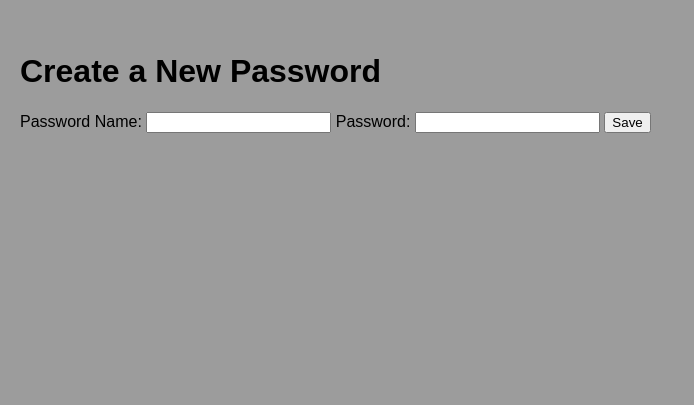
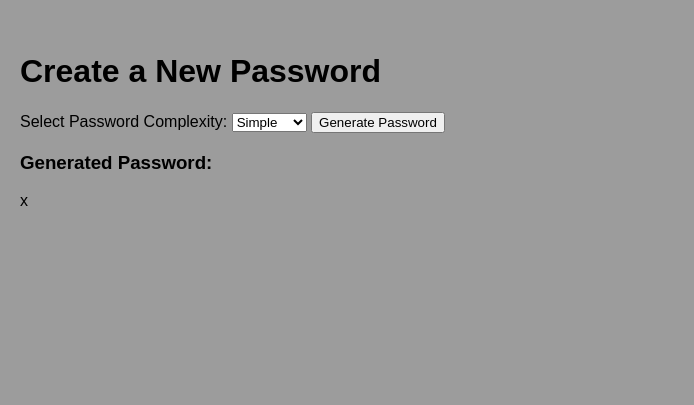
Before and after one commit to nicholasoharrison/my_pass_term_project, a Django app: template MyPassApplication/templates/create_password.html in a window 1280 px wide. Shown: the part 48-453 px from the top of the page, without its empty margins (0-694 px from the left). Run offline with Django 5.2, Linux system fonts and the light colour scheme; the template is opened without the code that fills it: most values are stand-ins (such as "Sample title", 1, 10 or a date in 2020).

Commit message:
create password builds password successfully

```diff
--- a/MyPassApplication/templates/create_password.html
+++ b/MyPassApplication/templates/create_password.html
@@ -6,12 +6,16 @@
 <h1>Create a New Password</h1>
 <form method="post">
     {% csrf_token %}
-    <label for="password_name">Password Name:</label>
-    <input type="text" id="password_name" name="password_name" required>
+    <label for="complexity">Select Password Complexity:</label>
+    <select name="complexity" id="complexity">
+        <option value="simple">Simple</option>
+        <option value="complex">Complex</option>
+    </select>
+    <button type="submit">Generate Password</button>
+</form>
 
-    <label for="password_value">Password:</label>
-    <input type="password" id="password_value" name="password_value" required>
-
-    <button type="submit">Save</button>
-</form>
+{% if password %}
+    <h3>Generated Password:</h3>
+    <p>{{ password }}</p>
+{% endif %}
 {% endblock %}
```
Also changed, not shown: MyPassApplication/models.py (+0 -80 lines), MyPassApplication/password_builder.py (added, +82 -0 lines), MyPassApplication/views.py (+22 -3 lines), db.sqlite3.
